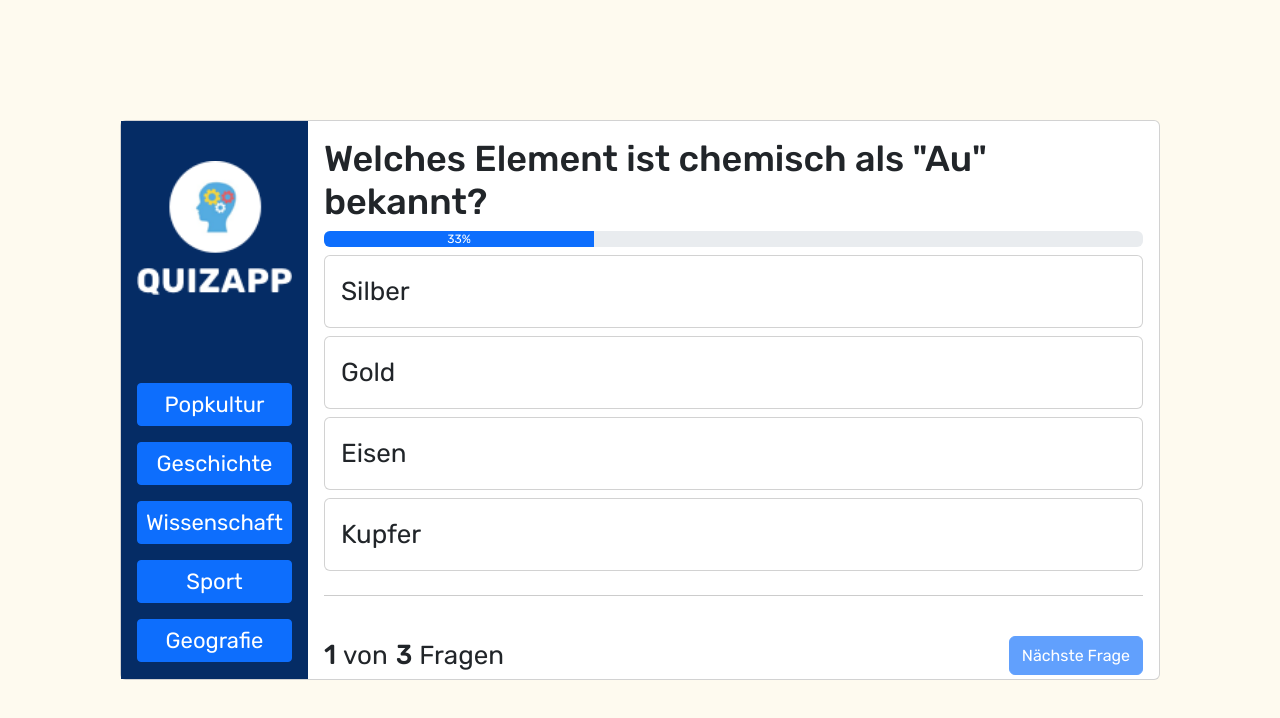
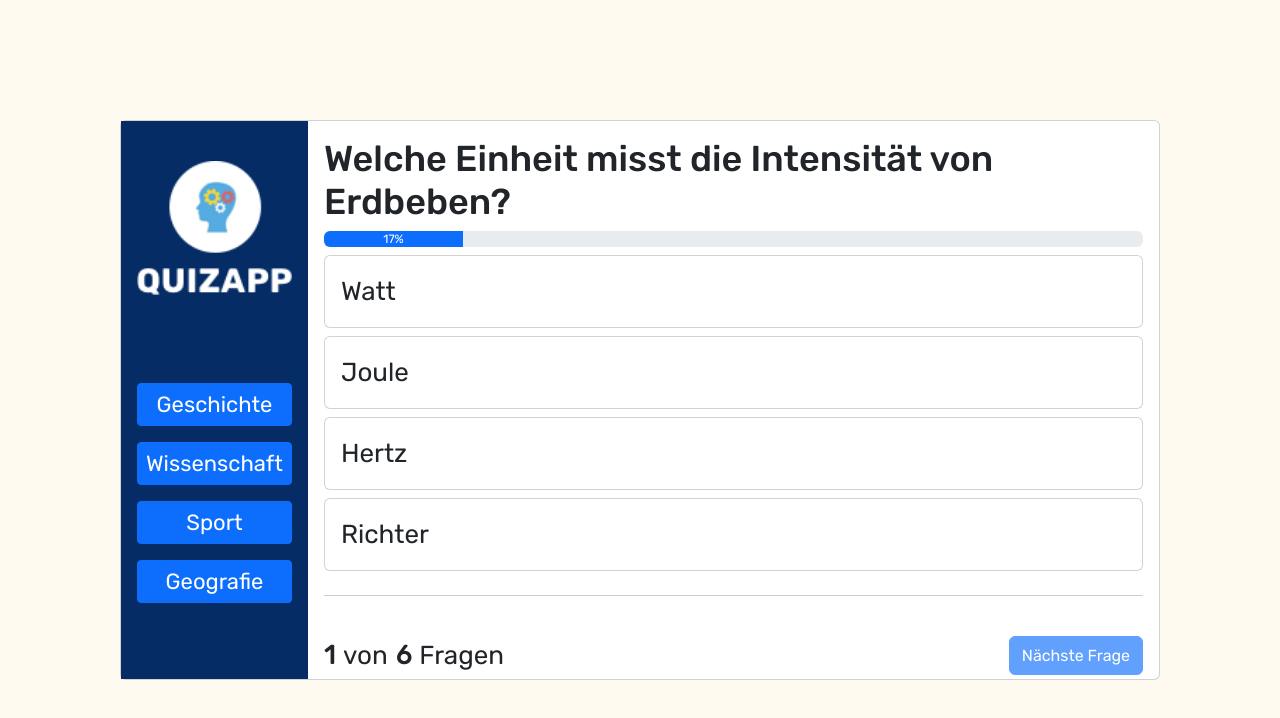
Before and after one commit to OlegDok/QuizzApp, a plain HTML site: page index.html in a window 1280 px wide. Both pictures are taken after a click on the button "Wissenschaft". Drawn offline with nearby package versions, Linux system fonts and the light colour scheme; a web font is replaced by a local one.

Commit message:
scienceQuestions

```diff
--- a/index.html
+++ b/index.html
@@ -11,16 +11,15 @@
     <link href="https://cdn.jsdelivr.net/npm/bootstrap@5.3.2/dist/css/bootstrap.min.css" rel="stylesheet" integrity="sha384-T3c6CoIi6uLrA9TneNEoa7RxnatzjcDSCmG1MXxSR1GAsXEV/Dwwykc2MPK8M2HN" crossorigin="anonymous">
     <script src="https://cdn.jsdelivr.net/npm/bootstrap@5.3.2/dist/js/bootstrap.bundle.min.js" integrity="sha384-C6RzsynM9kWDrMNeT87bh95OGNyZPhcTNXj1NW7RuBCsyN/o0jlpcV8Qyq46cDfL" crossorigin="anonymous"></script>
 </head>
-<body onload="init()">
+<body>
   <div class="main-container">
     <div class="card  height-70-vh">
       <div class="subjekt-buttons gap-8px">
         <img class="padding-bottom-80px margin-lr-16px" src="./img/logo.png">
         <div class="topic-button margin-lr-16px">
-          <button class="btn btn-primary font-size-36px btn-sm">Popkultur</button>
-          <button class="btn btn-primary font-size-36px btn-sm">Geschichte</button>
-          <button class="btn btn-primary font-size-36px btn-sm" id="scienceButton" onclick="">Wissenschaft</button>
-          <button class="btn btn-primary font-size-36px btn-sm">Sport</button>
+          <button class="btn btn-primary font-size-36px btn-sm" onclick="historyQuestion()">Geschichte</button>
+          <button class="btn btn-primary font-size-36px btn-sm" id="scienceButton" onclick="scienceQuestion()">Wissenschaft</button>
+          <button class="btn btn-primary font-size-36px btn-sm" onclick="init()">Sport</button>
           <button class="btn btn-primary font-size-36px btn-sm">Geografie</button>
         </div>
       </div>
--- a/script.js
+++ b/script.js
@@ -1,3 +1,4 @@
+let isOnSciencePage = false;
 let questions = [
   {
     question: `Welches Element ist chemisch als "Au" bekannt?`,
@@ -25,7 +26,7 @@ let questions = [
   },
 ];
 
-let rightQuesions = 0;
+let rightQuestion = 0;
 let currentQuestion = 0;
 let AUDIO_SUCCESS = new Audio(`audio/success.mp3`);
 let AUDIO_FAIL = new Audio(`audio/error.mp3`);
@@ -41,6 +42,7 @@ function questionsArrayLen() {
 }
 
 function showQuestion() {
+
   if (gameIsOver()) {
     showEndScreen();
   } else {
@@ -74,24 +76,42 @@ function showEndScreen(){
     document.getElementById("endScreen").style = "";
     document.getElementById("quiz-body").style = "display:none";
     document.getElementById("amountOfQuestions").innerHTML = questions.length;
-    document.getElementById("amountCorrectAnswers").innerHTML = rightQuesions;
+    document.getElementById("amountCorrectAnswers").innerHTML = rightQuestion;
     AUDIO_FINISH.play();
 }
 
 function answer(selection) {
-  let question = questions[currentQuestion];
-  let selectedQuestionNumber = selection.slice(-1);
+  if (isOnSciencePage) {
+    let question = scienceQuestions[currentQuestion];
+    let selectedQuestionNumber = selection.slice(-1);
   let idOfRightAnswer = `answer_${question["right_answer"]}`;
 
   if (rightAnswerSelected(selectedQuestionNumber,question)) {
     document.getElementById(selection).parentNode.classList.add("bg-success");
-    rightQuesions++;
+    rightQuestion++;
     AUDIO_SUCCESS.play();
   } else {
     document.getElementById(selection).parentNode.classList.add("bg-danger");
     document.getElementById(idOfRightAnswer).parentNode.classList.add("bg-success");
     AUDIO_FAIL.play();
   }
+  } else {
+    let question = questions[currentQuestion];
+    let selectedQuestionNumber = selection.slice(-1);
+  let idOfRightAnswer = `answer_${question["right_answer"]}`;
+
+  if (rightAnswerSelected(selectedQuestionNumber,question)) {
+    document.getElementById(selection).parentNode.classList.add("bg-success");
+    rightQuestion++;
+    AUDIO_SUCCESS.play();
+  } else {
+    document.getElementById(selection).parentNode.classList.add("bg-danger");
+    document.getElementById(idOfRightAnswer).parentNode.classList.add("bg-success");
+    AUDIO_FAIL.play();
+  }
+  }
+
+
   document.getElementById("next-button").disabled = false;
 }
 
@@ -103,7 +123,11 @@ function nextQuestion() {
   currentQuestion++;
   document.getElementById("next-button").disabled = true;
   resetAnswerButtons();
-  showQuestion();
+  if (isOnSciencePage) {
+    showScienceQuestion();
+  } else {
+    showQuestion();
+  }
 }
 
 function resetAnswerButtons() {
@@ -118,9 +142,121 @@ function resetAnswerButtons() {
 }
 
 function restartGame() {
-  rightQuesions = 0;
+  rightQuestion = 0;
   currentQuestion = 0;
   document.getElementById("endScreen").style = "display:none";
   document.getElementById("quiz-body").style = "";
   init();
 }
+
+let scienceQuestions = [
+  {
+    question: "Welche Einheit misst die Intensität von Erdbeben?",
+    answer_1: "Watt",
+    answer_2: "Joule",
+    answer_3: "Hertz",
+    answer_4: "Richter",
+    right_answer: 4,
+    topic: "science",
+  },
+  {
+    question: "Was ist die chemische Formel für Wasser?",
+    answer_1: "CO2",
+    answer_2: "H2O",
+    answer_3: "O2",
+    answer_4: "CH4",
+    right_answer: 2,
+    topic: "science",
+  },
+  {
+    question: "Welches Gas macht etwa 78% der Erdatmosphäre aus?",
+    answer_1: "Sauerstoff",
+    answer_2: "Stickstoff",
+    answer_3: "Kohlendioxid",
+    answer_4: "Wasserstoff",
+    right_answer: 2,
+    topic: "science",
+  },
+  {
+    question: "Was ist die kleinste Einheit eines chemischen Elements?",
+    answer_1: "Molekül",
+    answer_2: "Atom",
+    answer_3: "Isotop",
+    answer_4: "Ion",
+    right_answer: 2,
+    topic: "science",
+  },
+  {
+    question: "Welcher Planet ist der dritte in unserem Sonnensystem?",
+    answer_1: "Mars",
+    answer_2: "Venus",
+    answer_3: "Erde",
+    answer_4: "Jupiter",
+    right_answer: 3,
+    topic: "science",
+  },
+  {
+    question: "Was ist die Geschwindigkeit des Lichts?",
+    answer_1: "300,000 km/s",
+    answer_2: "150,000 km/s",
+    answer_3: "500,000 km/s",
+    answer_4: "1,000,000 km/s",
+    right_answer: 1,
+    topic: "science",
+  },
+];
+function scienceQuestion() {
+  isOnSciencePage = true;
+  let question = scienceQuestions[currentQuestion];
+    document.getElementById("question-number").innerHTML = currentQuestion + 1;
+    document.getElementById("question-text").innerHTML = question["question"];
+    document.getElementById("answer_1").innerHTML = question["answer_1"];
+    document.getElementById("answer_2").innerHTML = question["answer_2"];
+    document.getElementById("answer_3").innerHTML = question["answer_3"];
+    document.getElementById("answer_4").innerHTML = question["answer_4"];
+    scienceQuestionsArrayLen();
+    showScienceQuestion();
+}
+
+function scienceQuestionsArrayLen() {
+  document.getElementById("all-questions").innerHTML = scienceQuestions.length;
+}
+
+function showScienceQuestion() {
+  if (scienceGameIsOver()) {
+    showScienceEndScreen();
+  } else {
+    updateScienceProgressBar();
+    updateToNextScienceQuestion();
+  }
+}
+
+function scienceGameIsOver(){
+    return currentQuestion >= scienceQuestions.length;
+    console.log("scienceQuestion")
+}
+
+function updateToNextScienceQuestion(){
+    let question = scienceQuestions[currentQuestion];
+    document.getElementById("question-number").innerHTML = currentQuestion + 1;
+    document.getElementById("question-text").innerHTML = question["question"];
+    document.getElementById("answer_1").innerHTML = question["answer_1"];
+    document.getElementById("answer_2").innerHTML = question["answer_2"];
+    document.getElementById("answer_3").innerHTML = question["answer_3"];
+    document.getElementById("answer_4").innerHTML = question["answer_4"];
+}
+
+function updateScienceProgressBar(){
+    let percent = (currentQuestion + 1) / scienceQuestions.length;
+    percent = Math.round(percent * 100);
+    document.getElementById(`progress-bar`).innerHTML = `${percent}% `;
+    document.getElementById(`progress-bar`).style = `width: ${percent}%;`;
+}
+
+function showScienceEndScreen(){
+    document.getElementById("endScreen").style = "";
+    document.getElementById("quiz-body").style = "display:none";
+    document.getElementById("amountOfQuestions").innerHTML = scienceQuestions.length;
+    document.getElementById("amountCorrectAnswers").innerHTML = rightQuestion;
+    AUDIO_FINISH.play();
+}
```
